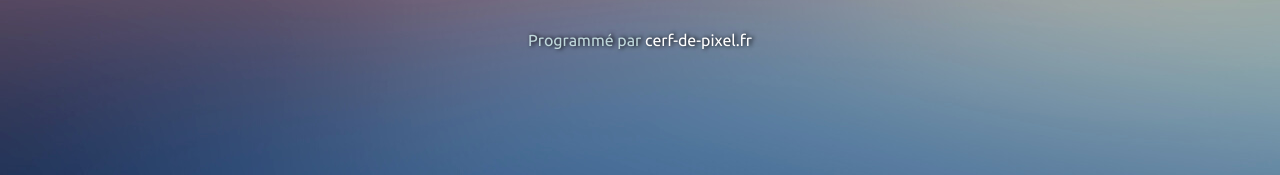
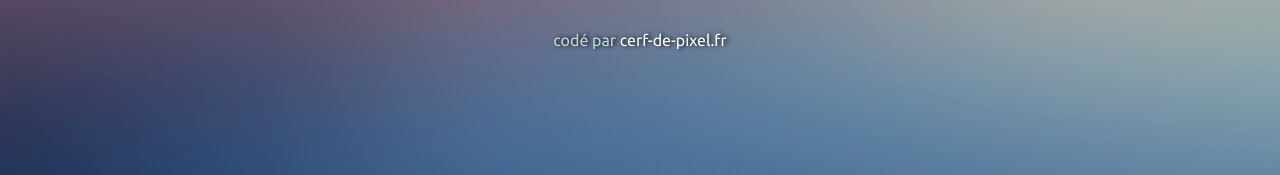
Before and after one commit to cerf-de-pixel/HTACCESS-Gen, a PHP site: page /index.php in a window 1280 px wide. Shown: the part 625-800 px from the top of the page. Run offline with PHP 8.4, Linux system fonts and the light colour scheme.

Commit message:
Petite modification du footer

```diff
--- a/views/footer.php
+++ b/views/footer.php
@@ -1 +1 @@
-<p>Programmé par <a href="http://cerf-de-pixel.fr">cerf-de-pixel.fr</a></p>
+<p>codé par <a href="http://cerf-de-pixel.fr">cerf-de-pixel.fr</a></p>
```
